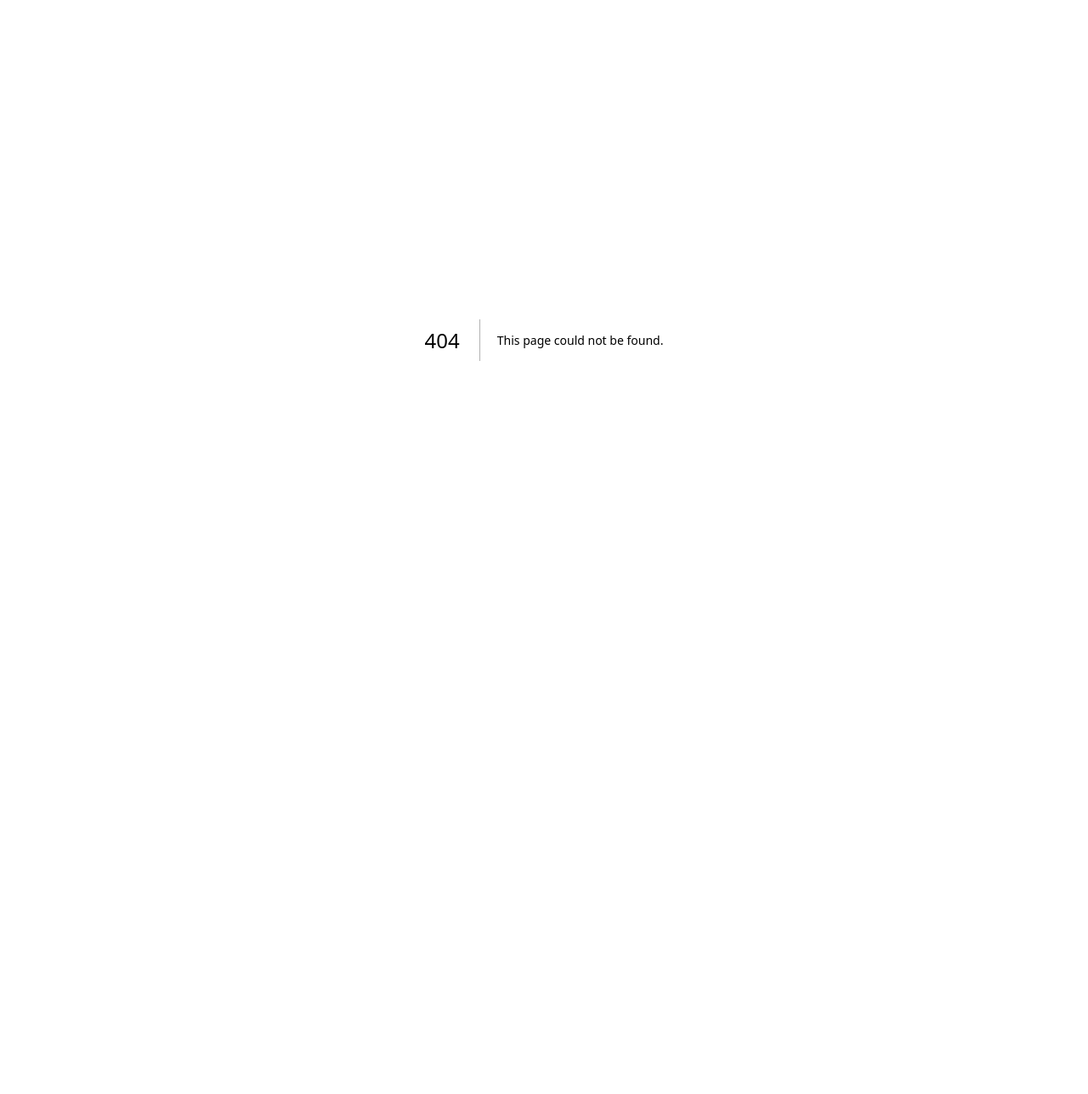
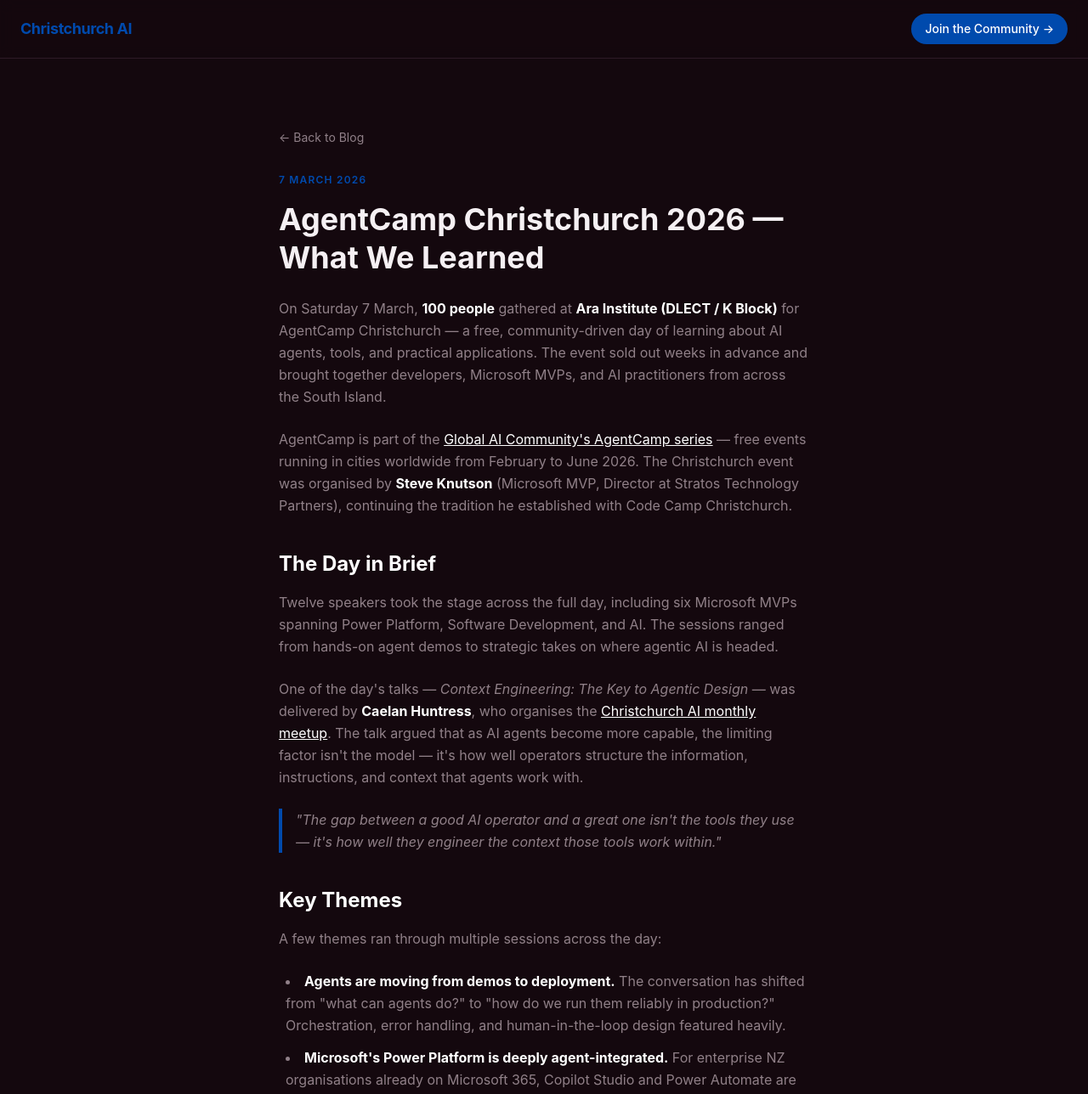
Before and after one commit to caelanhuntress/christchurch-ai, a Next.js app: page /blog/agentcamp-christchurch-2026 in a window 1280 px wide. Before the commit this address had no page. Shown: the top 1288 px of the page at 85% size. Before the commit the page ends 800 px from the top, so only its background shows below. Built offline with nearby package versions, Linux system fonts and the light colour scheme.

Commit message:
blog: AgentCamp Christchurch 2026 recap post

```diff
--- /dev/null
+++ b/app/blog/agentcamp-christchurch-2026/page.tsx
@@ -0,0 +1,152 @@
+import type { Metadata } from "next";
+import Link from "next/link";
+
+export const metadata: Metadata = {
+  title: "AgentCamp Christchurch 2026 — What We Learned — Christchurch AI",
+  description: "A recap of AgentCamp Christchurch 2026 — 100 attendees, 12 speakers, Microsoft MVPs, and a full day of AI agents, context engineering, and practical applications at Ara Institute.",
+  keywords: ["AgentCamp Christchurch 2026", "AI event Christchurch", "AI agents New Zealand", "context engineering NZ", "GlobalAICommunity Christchurch"],
+  alternates: { canonical: "https://christchurch-ai.com/blog/agentcamp-christchurch-2026" },
+};
+
+const schema = {
+  "@context": "https://schema.org",
+  "@type": "Article",
+  "headline": "AgentCamp Christchurch 2026 — What We Learned",
+  "description": "A recap of AgentCamp Christchurch 2026 — 100 attendees, 12 speakers including 6 Microsoft MVPs, and a full day on AI agents and practical applications.",
+  "url": "https://christchurch-ai.com/blog/agentcamp-christchurch-2026",
+  "datePublished": "2026-03-07",
+  "publisher": { "@type": "Organization", "name": "Christchurch AI", "url": "https://christchurch-ai.com" },
+  "author": { "@type": "Person", "name": "Caelan Huntress", "url": "https://caelanhuntress.com" },
+};
+
+export default function Post() {
+  return (
+    <div className="min-h-screen" style={{ background: "var(--background)" }}>
+      <script type="application/ld+json" dangerouslySetInnerHTML={{ __html: JSON.stringify(schema) }} />
+      <nav className="border-b px-6 py-4 flex items-center justify-between sticky top-0 z-50 backdrop-blur-sm"
+        style={{ borderColor: "var(--border)", background: "rgba(20,8,14,0.9)" }}>
+        <Link href="/" className="font-bold text-lg tracking-tight" style={{ color: "var(--accent)" }}>Christchurch AI</Link>
+        <a href="https://meetup.com/christchurch-ai" target="_blank" rel="noopener noreferrer"
+          className="px-4 py-2 rounded-full text-sm font-medium" style={{ background: "var(--accent)", color: "#ffffff" }}>
+          Join the Community →
+        </a>
+      </nav>
+      <article className="max-w-2xl mx-auto px-6 py-20">
+        <Link href="/blog" className="text-sm mb-8 inline-block" style={{ color: "var(--text-muted)" }}>← Back to Blog</Link>
+        <div className="text-xs font-semibold uppercase tracking-widest mb-4" style={{ color: "var(--accent)" }}>7 March 2026</div>
+        <h1 className="text-4xl font-bold mb-6 leading-tight">AgentCamp Christchurch 2026 — What We Learned</h1>
+        <div className="space-y-6 text-base leading-relaxed" style={{ color: "var(--text-muted)" }}>
+
+          <p>
+            On Saturday 7 March, <strong className="text-white">100 people</strong> gathered at{" "}
+            <strong className="text-white">Ara Institute (DLECT / K Block)</strong> for AgentCamp Christchurch — a free,
+            community-driven day of learning about AI agents, tools, and practical applications. The event sold out weeks
+            in advance and brought together developers, Microsoft MVPs, and AI practitioners from across the South Island.
+          </p>
+
+          <p>
+            AgentCamp is part of the{" "}
+            <a href="https://globalai.community/agentcamp" target="_blank" rel="noopener noreferrer" className="text-white underline">
+              Global AI Community's AgentCamp series
+            </a>{" "}
+            — free events running in cities worldwide from February to June 2026. The Christchurch event was organised by{" "}
+            <strong className="text-white">Steve Knutson</strong> (Microsoft MVP, Director at Stratos Technology Partners),
+            continuing the tradition he established with Code Camp Christchurch.
+          </p>
+
+          <h2 className="text-2xl font-bold text-white mt-10 mb-4">The Day in Brief</h2>
+
+          <p>
+            Twelve speakers took the stage across the full day, including six Microsoft MVPs spanning Power Platform,
+            Software Development, and AI. The sessions ranged from hands-on agent demos to strategic takes on where
+            agentic AI is headed.
+          </p>
+
+          <p>
+            One of the day's talks — <em>Context Engineering: The Key to Agentic Design</em> — was delivered by{" "}
+            <strong className="text-white">Caelan Huntress</strong>, who organises the{" "}
+            <Link href="/" className="text-white underline">Christchurch AI monthly meetup</Link>. The talk argued that
+            as AI agents become more capable, the limiting factor isn't the model — it's how well operators structure
+            the information, instructions, and context that agents work with.
+          </p>
+
+          <blockquote className="border-l-4 pl-4 italic my-6" style={{ borderColor: "var(--accent)", color: "var(--text-muted)" }}>
+            "The gap between a good AI operator and a great one isn't the tools they use — it's how well they engineer
+            the context those tools work within."
+          </blockquote>
+
+          <h2 className="text-2xl font-bold text-white mt-10 mb-4">Key Themes</h2>
+
+          <p>
+            A few themes ran through multiple sessions across the day:
+          </p>
+
+          <ul className="list-disc list-inside space-y-3 ml-2">
+            <li>
+              <strong className="text-white">Agents are moving from demos to deployment.</strong>{" "}
+              The conversation has shifted from "what can agents do?" to "how do we run them reliably in production?"
+              Orchestration, error handling, and human-in-the-loop design featured heavily.
+            </li>
+            <li>
+              <strong className="text-white">Microsoft's Power Platform is deeply agent-integrated.</strong>{" "}
+              For enterprise NZ organisations already on Microsoft 365, Copilot Studio and Power Automate are becoming
+              serious agent-building platforms — no Python required.
+            </li>
+            <li>
+              <strong className="text-white">Context is the new prompt engineering.</strong>{" "}
+              Multiple speakers echoed the idea that structuring what agents know — memory, tools, instructions,
+              retrieved data — matters more than prompt wording.
+            </li>
+            <li>
+              <strong className="text-white">Community beats solo learning.</strong>{" "}
+              The hallway conversations were as valuable as the sessions. AI is moving too fast for any one person
+              to keep up alone — the people in the room collectively know far more than any individual.
+            </li>
+          </ul>
+
+          <h2 className="text-2xl font-bold text-white mt-10 mb-4">What This Means for Christchurch's AI Scene</h2>
+
+          <p>
+            A sold-out event with 100 attendees on a Saturday is a signal: Christchurch has a serious, growing AI
+            community that isn't waiting for Wellington or Auckland to lead. The people building, deploying, and
+            experimenting with AI agents are here — and they're connecting with each other.
+          </p>
+
+          <p>
+            AgentCamp sits in a different part of the ecosystem to the monthly{" "}
+            <Link href="/" className="text-white underline">Christchurch AI meetup</Link> — it skews more toward
+            developers and Microsoft stack practitioners, while our meetup tends to include more business leaders,
+            educators, and sector-specific practitioners. Both serve the same underlying goal: helping Canterbury's
+            AI community learn, connect, and build.
+          </p>
+
+          <h2 className="text-2xl font-bold text-white mt-10 mb-4">Get Involved</h2>
+
+          <p>
+            If you were at AgentCamp and want to stay connected with Canterbury's broader AI community, the{" "}
+            <Link href="/" className="text-white underline">Christchurch AI monthly meetup</Link> runs on the
+            <strong className="text-white"> First Monday of every month</strong> at EPIC Innovation Centre.
+            Our next event is <strong className="text-white">Monday 4 May 2026</strong>.
+          </p>
+
+          <p>
+            We're also calling for speakers for our <strong className="text-white">TechWeek 2026 AI Conference</strong>{" "}
+            at EPIC Innovation. If you've got something worth sharing with Canterbury's AI community,{" "}
+            <a href="https://sessionize.com/christchurch-ai-techweek-conference/" target="_blank" rel="noopener noreferrer"
+              className="text-white underline">submit a talk proposal</a>.
+          </p>
+
+          <div className="mt-10 pt-8 border-t" style={{ borderColor: "var(--border)" }}>
+            <p className="text-sm" style={{ color: "var(--text-muted)" }}>
+              Follow the conversation:{" "}
+              <a href="https://twitter.com/search?q=%23AgentCamp&src=hashtag_click" target="_blank" rel="noopener noreferrer" className="text-white underline">#AgentCamp</a>{" "}
+              ·{" "}
+              <a href="https://twitter.com/search?q=%23GlobalAICommunity&src=hashtag_click" target="_blank" rel="noopener noreferrer" className="text-white underline">#GlobalAICommunity</a>
+            </p>
+          </div>
+
+        </div>
+      </article>
+    </div>
+  );
+}
```
